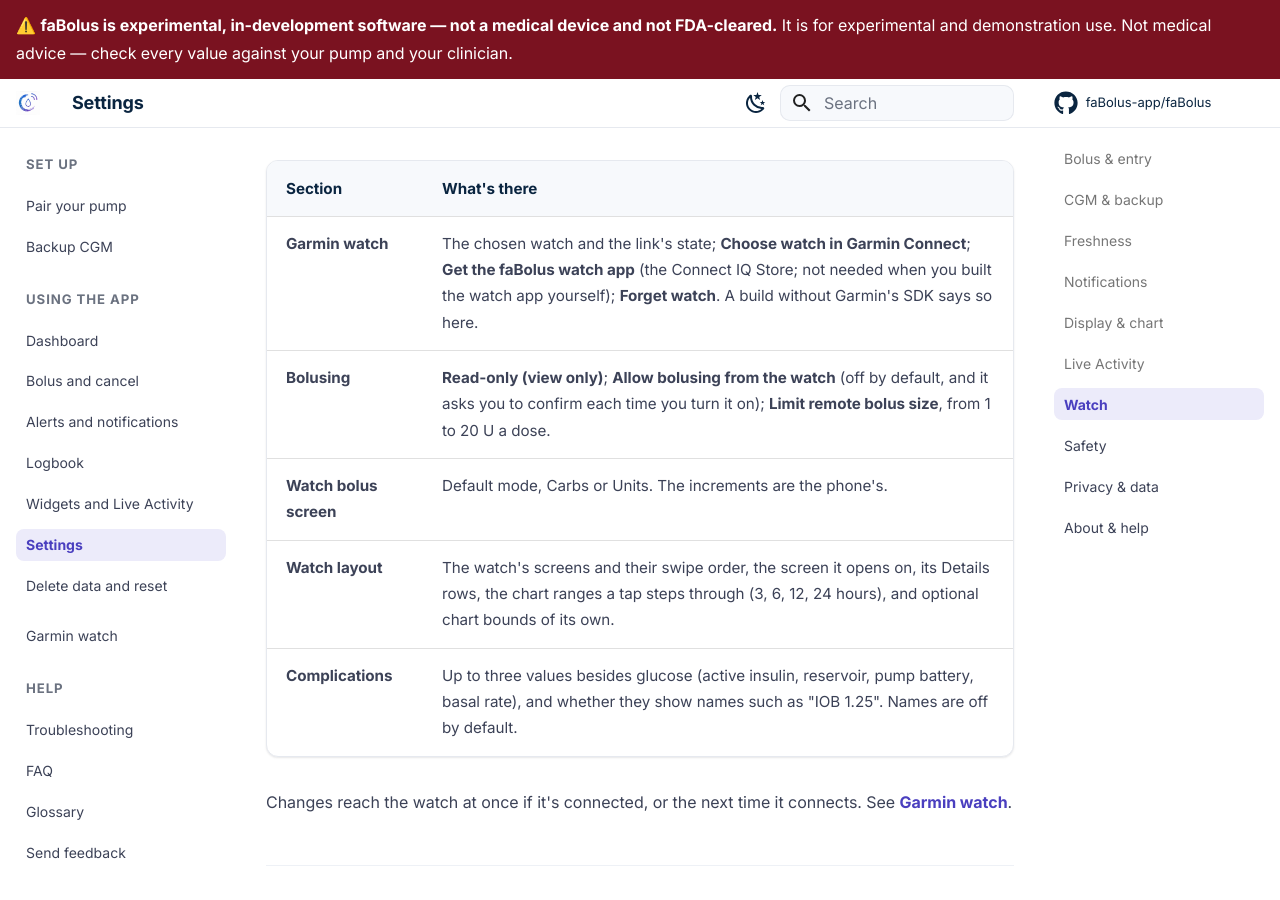
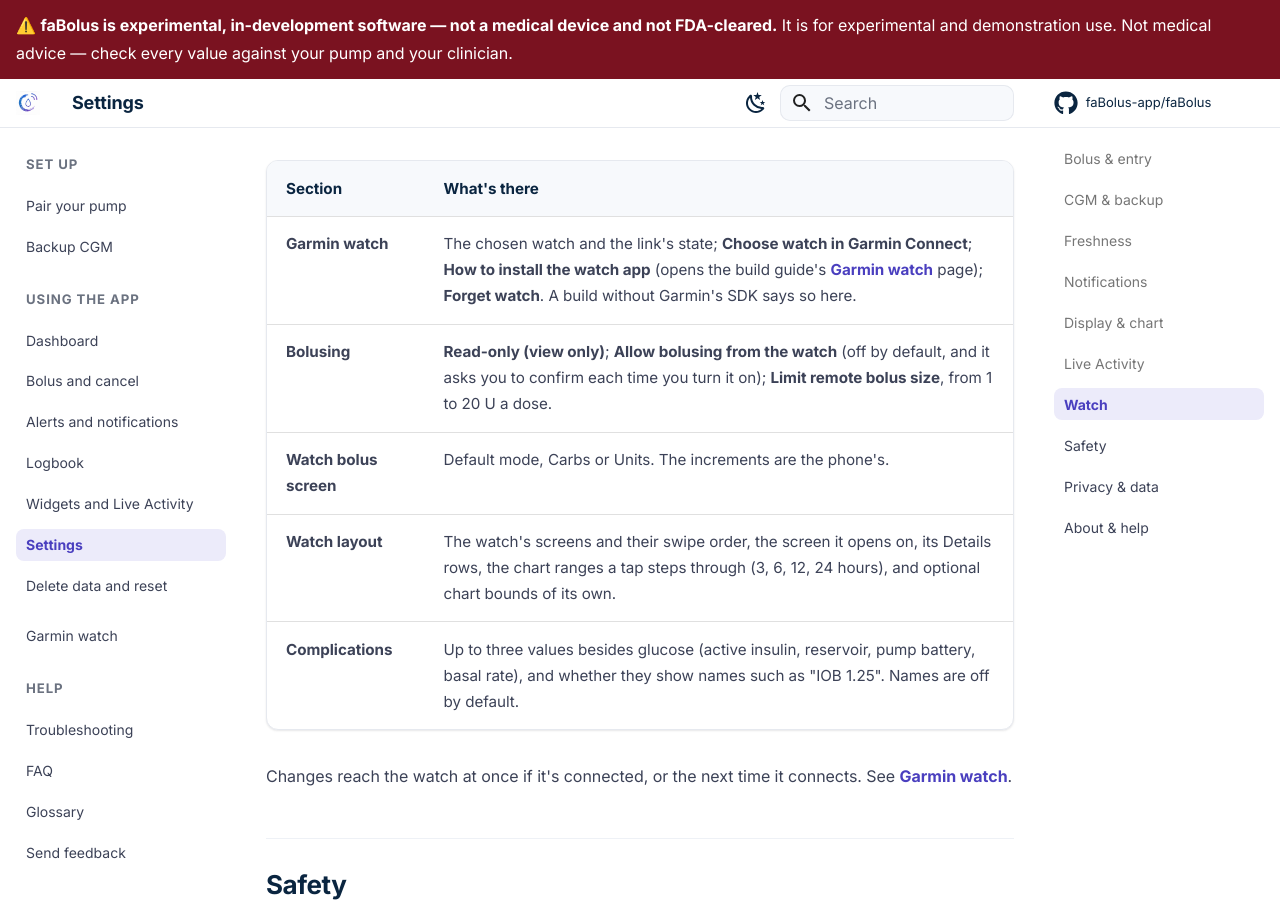
Before and after one commit to faBolus-app/faBolus, an MkDocs documentation site: the page built from docs/customize/settings.md, in a window 1280 px wide and 900 px high, scrolled down 4413 px. Built offline with MkDocs 1.6.1 and Material for MkDocs 9.7.7, drawn with Linux system fonts in a browser that asks for light colours; comment, search, counter and statistics services are not loaded.

Commit message:
docs: the watch settings describe the link to the install guide
Settings → Watch's button now opens the build guide's watch page rather than the Connect IQ Store, so
the build guide and the settings reference say that.

Co-Authored-By: Claude Opus 5.5 <noreply@anthropic.com>

```diff
--- a/docs/customize/settings.md
+++ b/docs/customize/settings.md
@@ -74,7 +74,7 @@ On or off, its style, fields and chart. See [Widgets and Live Activity](../remot
 
 | Section | What's there |
 | --- | --- |
-| **Garmin watch** | The chosen watch and the link's state; **Choose watch in Garmin Connect**; **Get the faBolus watch app** (the Connect IQ Store; not needed when you built the watch app yourself); **Forget watch**. A build without Garmin's SDK says so here. |
+| **Garmin watch** | The chosen watch and the link's state; **Choose watch in Garmin Connect**; **How to install the watch app** (opens the build guide's [Garmin watch](../build/garmin-build.md) page); **Forget watch**. A build without Garmin's SDK says so here. |
 | **Bolusing** | **Read-only (view only)**; **Allow bolusing from the watch** (off by default, and it asks you to confirm each time you turn it on); **Limit remote bolus size**, from 1 to 20 U a dose. |
 | **Watch bolus screen** | Default mode, Carbs or Units. The increments are the phone's. |
 | **Watch layout** | The watch's screens and their swipe order, the screen it opens on, its Details rows, the chart ranges a tap steps through (3, 6, 12, 24 hours), and optional chart bounds of its own. |
```
Also changed, not shown: 1 other file.
